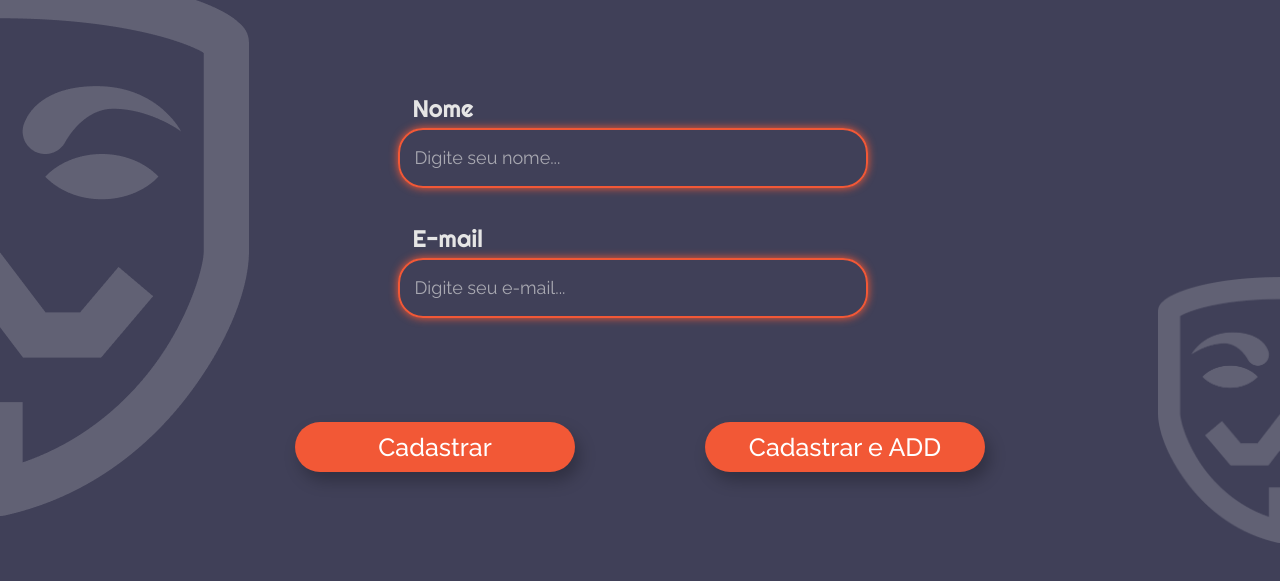
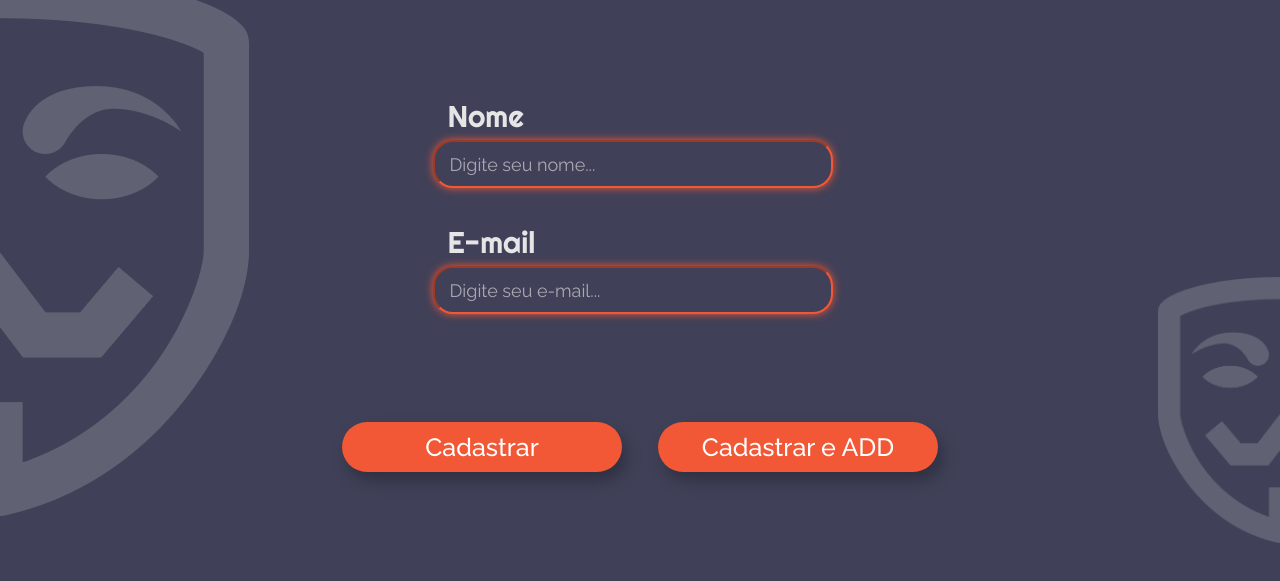
Before and after one commit to devs-e-perigosos/amigo-secreto, a plain HTML site: page frontend/pages/tela-cadastro.html in a window 1280 px wide. Shown: the part 203-784 px from the top of the page. Drawn offline with Linux system fonts and the light colour scheme.

Commit message:
Revert "alterando cor do border e ajustando espacos"
This reverts commit 7baf477e2606811a43d03c0147b795b4bb512f75.

```diff
--- a/frontend/styles/tela-cadastro.css
+++ b/frontend/styles/tela-cadastro.css
@@ -3,7 +3,7 @@
 label {
   font-family: "Righteous";
   font-weight: 500;
-  font-size: 24px;
+  font-size: 30px;
   color: var(--cinza);
 
   margin-bottom: 5px;
@@ -21,29 +21,30 @@ label {
 .input-texto {
   font-family: "Raleway";
   font-weight: normal;
-  font-size: 16px;
-  background-color: transparent;
+  font-size: 18px;
+  background-color: var(--cor-principal);
   color: var(--cinza);
-  outline: none;
-  width: 470px;
-  height: 60px;
+
+  width: 400px;
+  height: 6vh;
+
   margin-left: -15px;
   padding: 15px;
-  border-radius: 25px;
-  border: 2.5px solid #F25836;
+
+  border-radius: 20px;
+  border-color: var(--laranja);
   box-shadow: 0px 0px 8px var(--laranja);
 }
 
 .input-texto::placeholder {
   color: #e5e5e5a1;
   font-family: "Raleway";
-  font-weight: 400;
-  font-size: 18px;
+  font-weight: normal;
 }
 
 .btn {
   display: flex;
-  justify-content: space-evenly;
+  justify-content: center;
 }
 
 .btn-input {
@@ -59,6 +60,8 @@ label {
   font-size: 25px;
   color: #fff;
   box-shadow: 5px 9px 16px 0px #00000040;
+
+  margin: 0px 18px 0px 18px;
 }
 
 .btn-input:hover {
```
Also changed, not shown: frontend/pages/tela-cadastro.html (+20 -7 lines).
